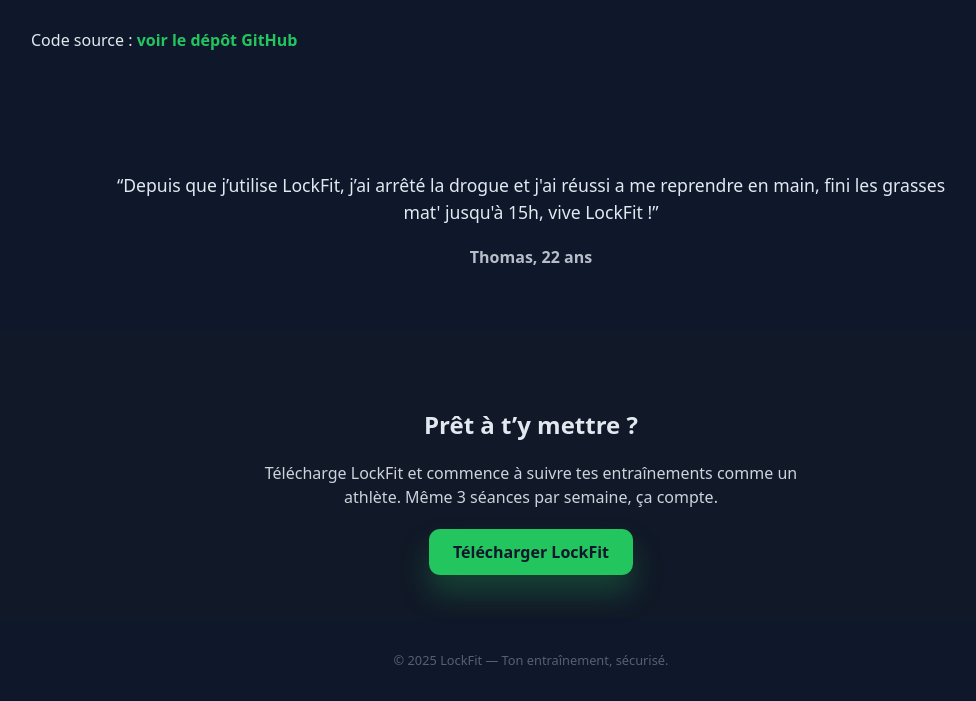
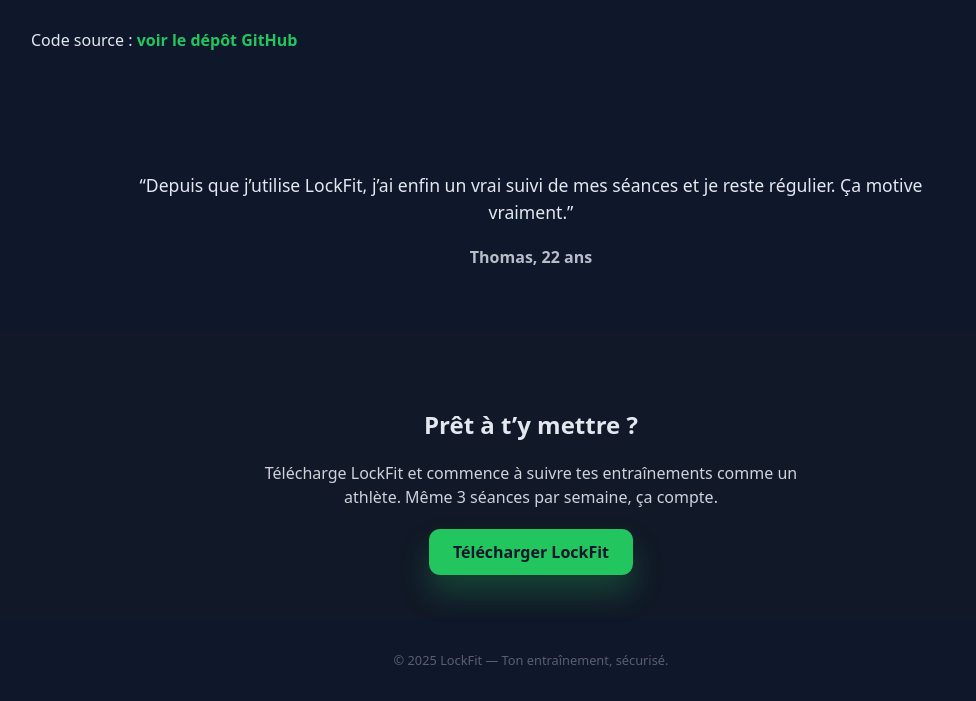
Before and after one commit to tmlgde/tmlgde.github.io, a plain HTML site: page index.html in a window 1280 px wide. Shown: the part 1717-2418 px from the top of the page, without its empty margins (109-1085 px from the left). Drawn offline with Linux system fonts and the light colour scheme.

Commit message:
Update index.html

```diff
--- a/index.html
+++ b/index.html
@@ -359,7 +359,7 @@ LockFit est né d’un constat simple : beaucoup de sportifs s’entraînent san
   <!-- TESTIMONIAL -->
   <section class="testimonials">
     <div class="testimonial-box">
-      <p class="quote">“Depuis que j’utilise LockFit, j’ai arrêté la drogue et j'ai réussi a me reprendre en main, fini les grasses mat' jusqu'à 15h, vive LockFit !”</p>
+      <p class="quote">“Depuis que j’utilise LockFit, j’ai enfin un vrai suivi de mes séances et je reste régulier. Ça motive vraiment.”</p>
       <p class="author">Thomas, 22 ans</p>
     </div>
   </section>
```
